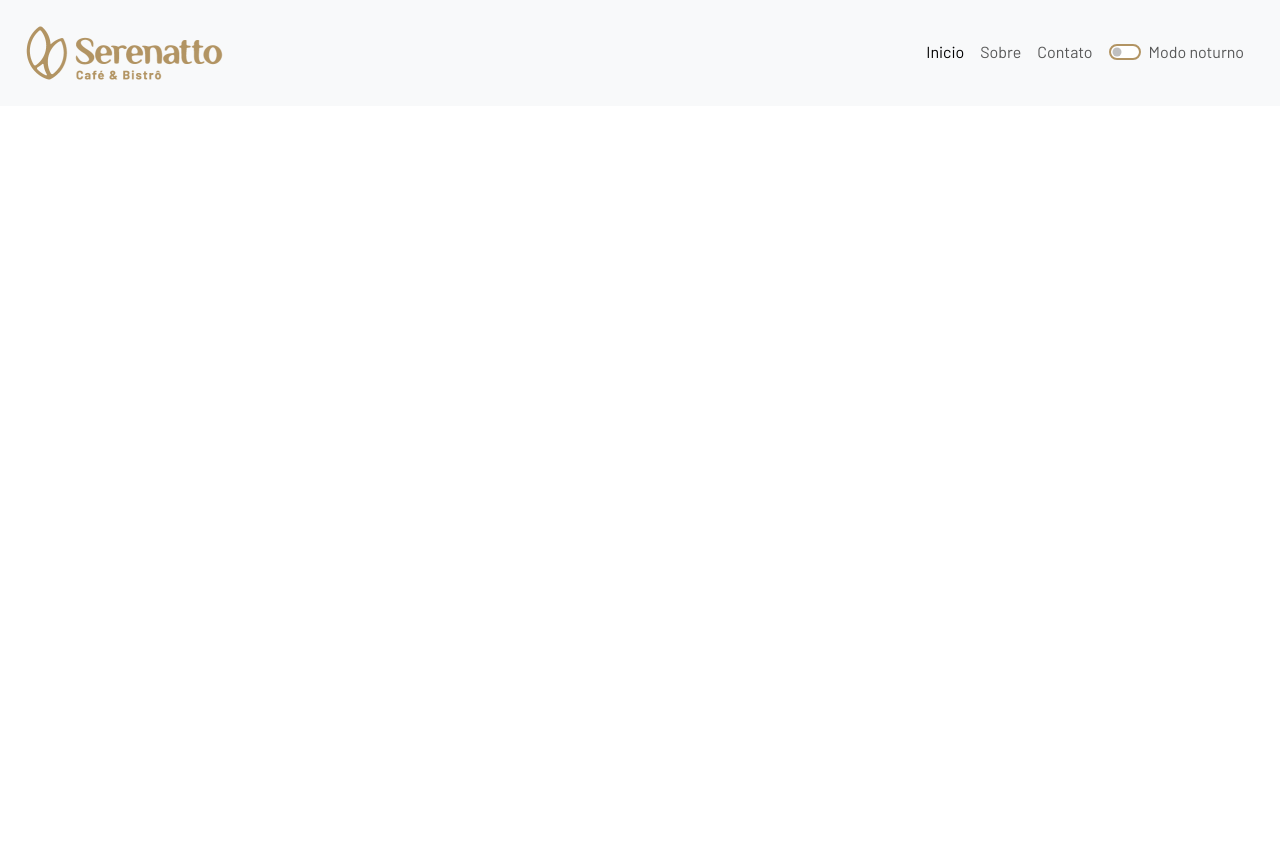
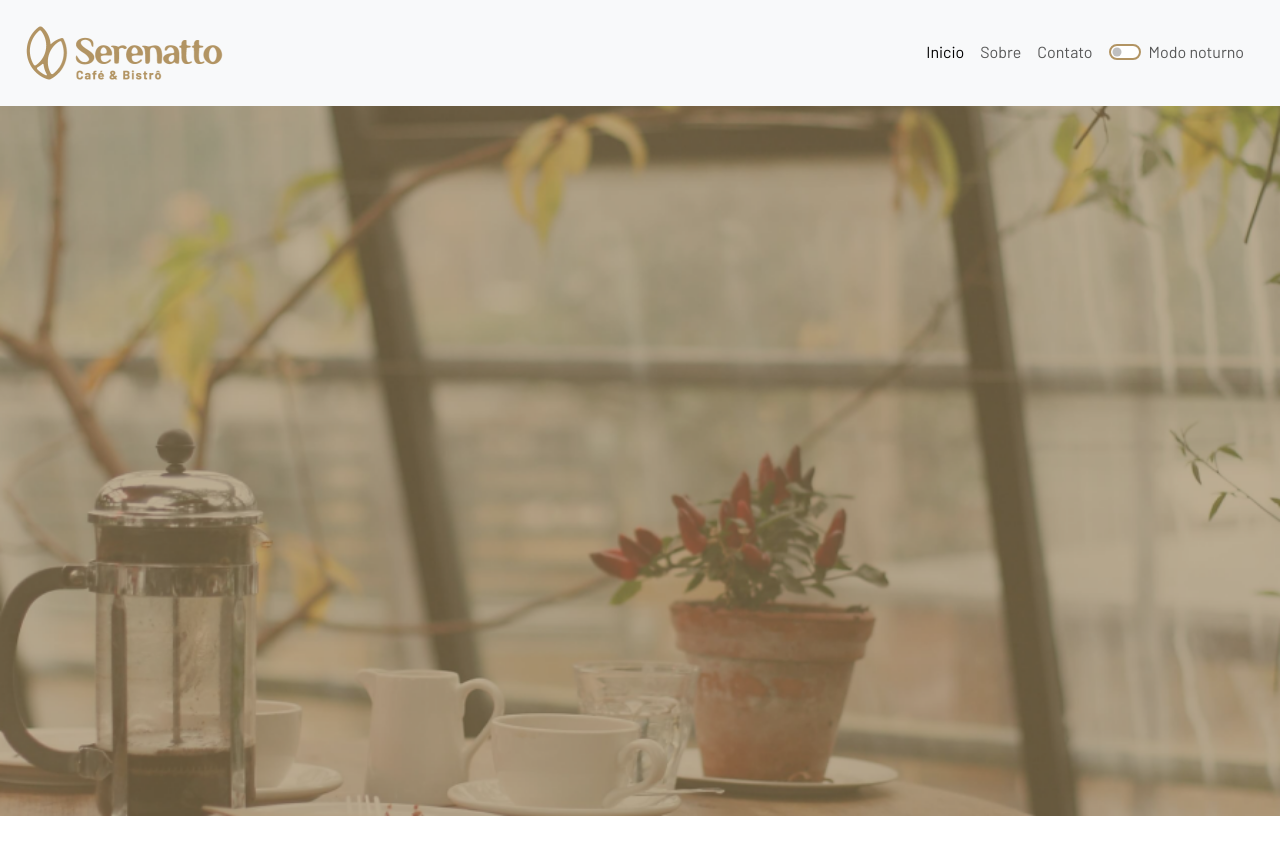
Before and after one commit to Web-D-on/Desenvolvimento-de-websites, a plain HTML site: page Serenatto/index.html in a window 1280 px wide. Shown: the top 854 px of the page. Before the commit the page ends 800 px from the top, so only its background shows below. Drawn offline with nearby package versions, Linux system fonts and the light colour scheme.

Commit message:
Adicionando estilos e estrutura para a seção de banners

```diff
--- a/Serenatto/estilos.css
+++ b/Serenatto/estilos.css
@@ -3,7 +3,7 @@ body {
   --marrom-escuro: #816D4F;
   --marrom-claro: #B29463;
   font-family: 'Barlow', sans-serif;
-
+height: 4000px;
 }
 
 input[type=checkbox] {
@@ -18,3 +18,15 @@ input[type="checkbox"]:focus {
   box-shadow: none;
   outline: none;
 }
+.banner-1 {
+  background-image: url(../Serenatto/assets/banner-1.png);
+}
+
+.banners {
+  width: 100%;
+  height: 100vh;
+  background-repeat: no-repeat;
+  background-size: cover;
+  background-position: center;
+  background-attachment: fixed;
+}
--- a/Serenatto/index.html
+++ b/Serenatto/index.html
@@ -55,6 +55,15 @@
     </nav>
   </header>
 
+  <main>
+<section class="banners banner-1">
+  <div class="banners-titulo">
+    <h2></h2>
+    <p></p>
+  </div>
+</section>
+
+  </main>
 
 
 
```
